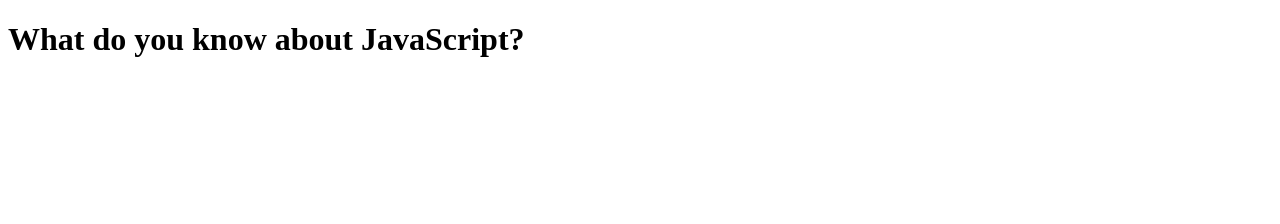
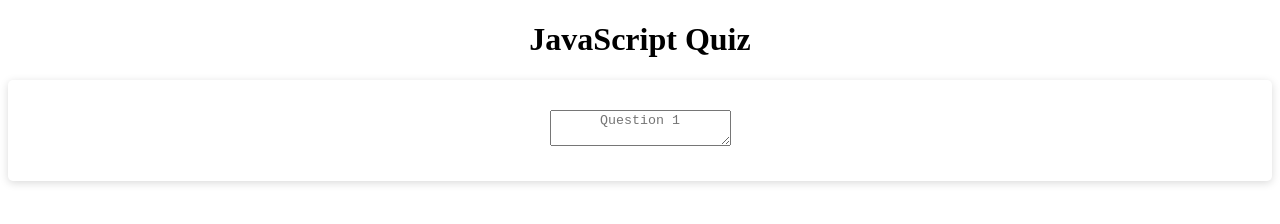
Before and after one commit to MaceoMaddox/Timed-JavaScript-Quiz, a plain HTML site: page index.html in a window 1280 px wide. Drawn offline with Linux system fonts and the light colour scheme.

Commit message:
working on the box layout

```diff
--- a/index.html
+++ b/index.html
@@ -2,12 +2,18 @@
 <html lang="en">
 <head>
     <meta charset="UTF-8">
-    <meta http-equiv="X-UA-Compatible" content="IE=edge">
     <meta name="viewport" content="width=device-width, initial-scale=1.0">
     <title>Timed JavaScript Quiz</title>
+    <link rel="stylesheet" href="style.css"/>
 </head>
 <body>
-    <h1>What do you know about JavaScript?</h1>
+    <h1>JavaScript Quiz</h1>
+    <div class="box">
+    <textarea
+    placeholder="Question 1"
+    ></textarea>
+    </div>
+
     <script src="script.js"></script>
 </body>
 </html>
--- a/style.css
+++ b/style.css
@@ -0,0 +1,12 @@
+* {
+    text-align: center;
+}
+
+.box {
+  border-radius: 5px;
+  border-width: 1px;
+  box-shadow: rgba(0, 0, 0, 0.15) 0px 2px 8px 0px;
+  font-size: 18px;
+  margin: 0 auto;
+  padding: 30px 40px;
+}
```
